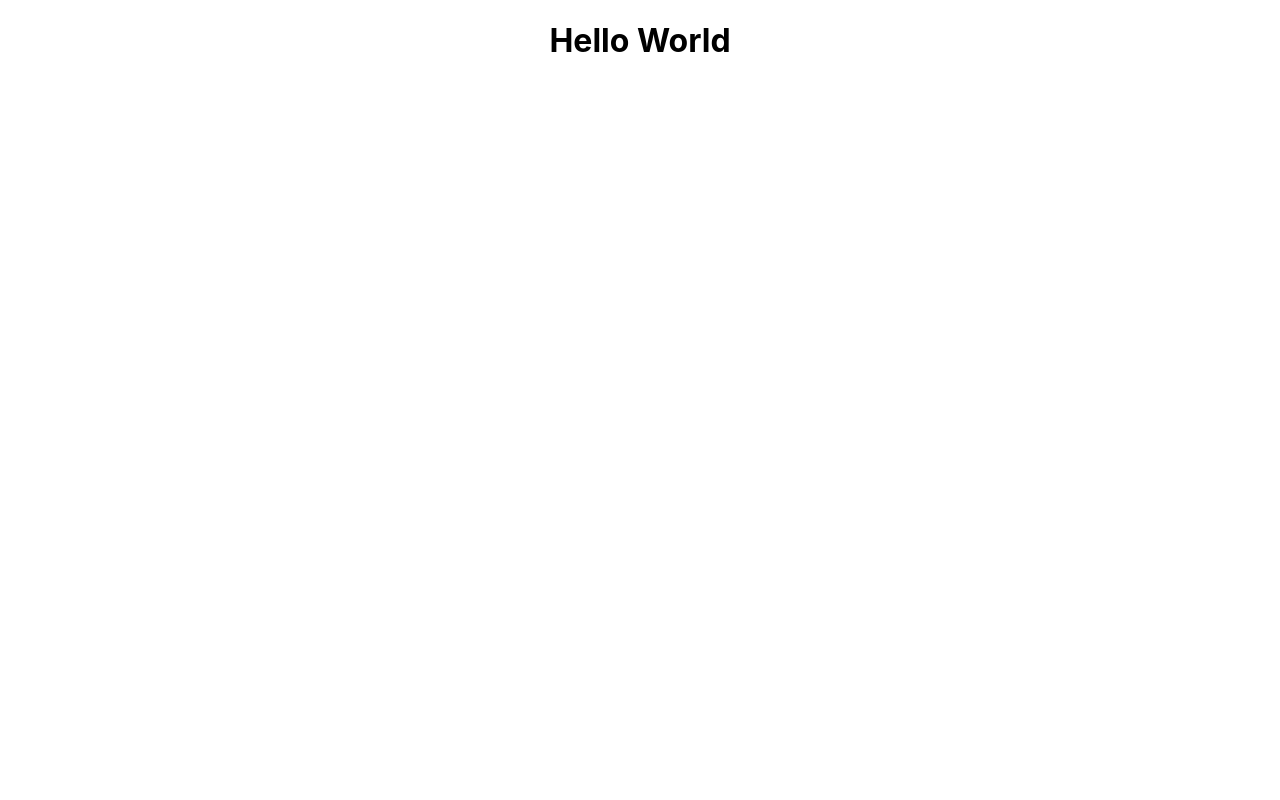
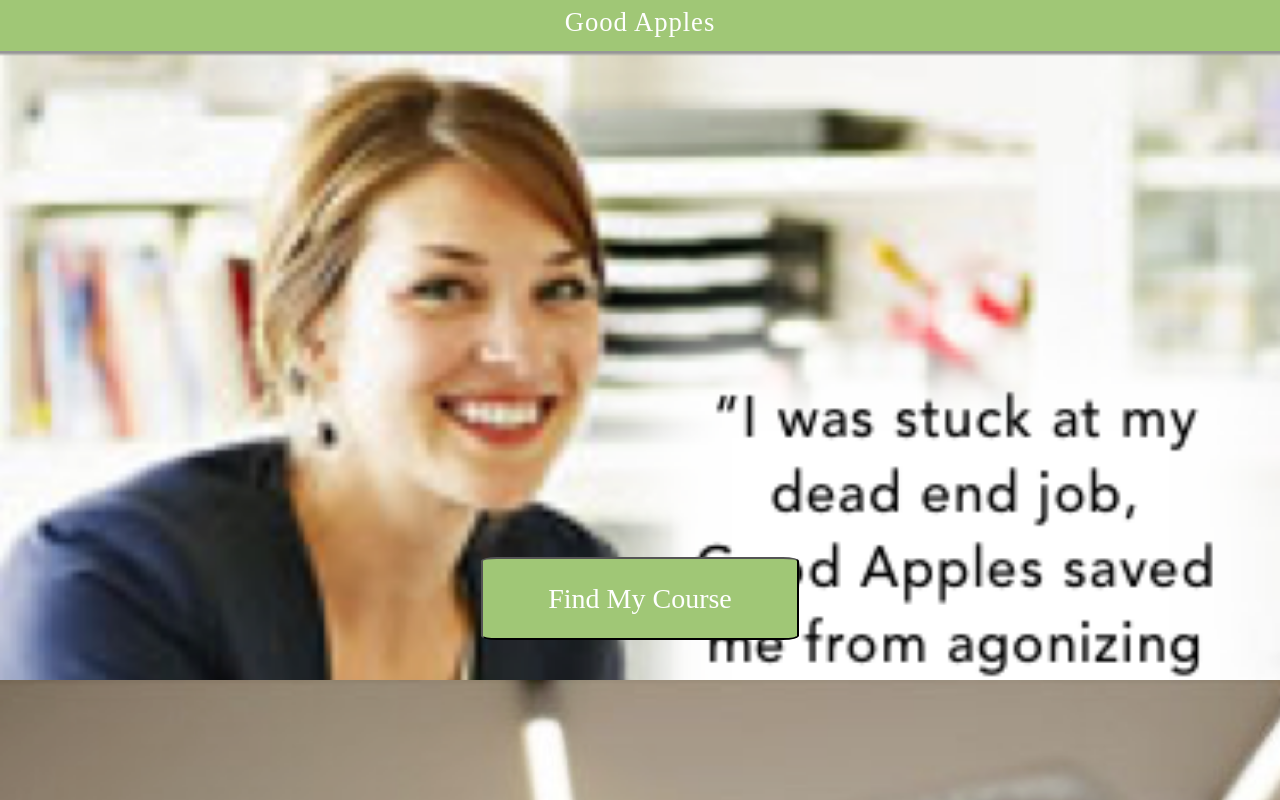
Before and after one commit to sfahadh/Second-Act, a React (Create React App) app: page / in a window 1280 px wide. Shown: the top 800 px of the page. Built offline with nearby package versions, Linux system fonts and the light colour scheme.

Commit message:
adjusted app.js so that the code in home.js displays

```diff
--- a/src/App.js
+++ b/src/App.js
@@ -1,12 +1,22 @@
-import React from 'react';
+import React, { Component } from 'react'
 import './App.css';
+import { Route } from 'react-router-dom'
+import Home from './components/Home/Home'
 
-function App() {
-  return (
-    <div className="App">
-      <h1>Hello World</h1>
-    </div>
-  );
+class App extends Component {
+
+  render() {
+
+    return (
+      <div className="App">
+        <div className="rest">
+          <main>
+            <Route exact path="/" component={Home}></Route>
+          </main>
+        </div>
+      </div>
+    );
+  }
 }
 
 export default App;
--- a/src/Home/Home.js
+++ b/src/components/Home/Home.js
@@ -1,5 +1,5 @@
 import React, { Component } from 'react'
-import { Redirect } from 'react-router-dom'
+// import { Redirect } from 'react-router-dom'
 import './Home.css'
 
 export default class Home extends Component {
@@ -20,7 +20,7 @@ export default class Home extends Component {
   }
 
   render() {
-    if(this.state.toQuiz) { return <Redirect to="/quiz/question-1"/> }
+    // if(this.state.toQuiz) { return <Redirect to="/quiz/question-1"/> }
     return (
       <div className='home-page'>
         <div className='header'>
```
Also changed, not shown: src/components/Home/Home.css (renamed from src/Home/Home.css), src/components/Home/carousel.png (renamed from src/Home/carousel.png), src/components/Home/image.png (renamed from src/Home/image.png).
